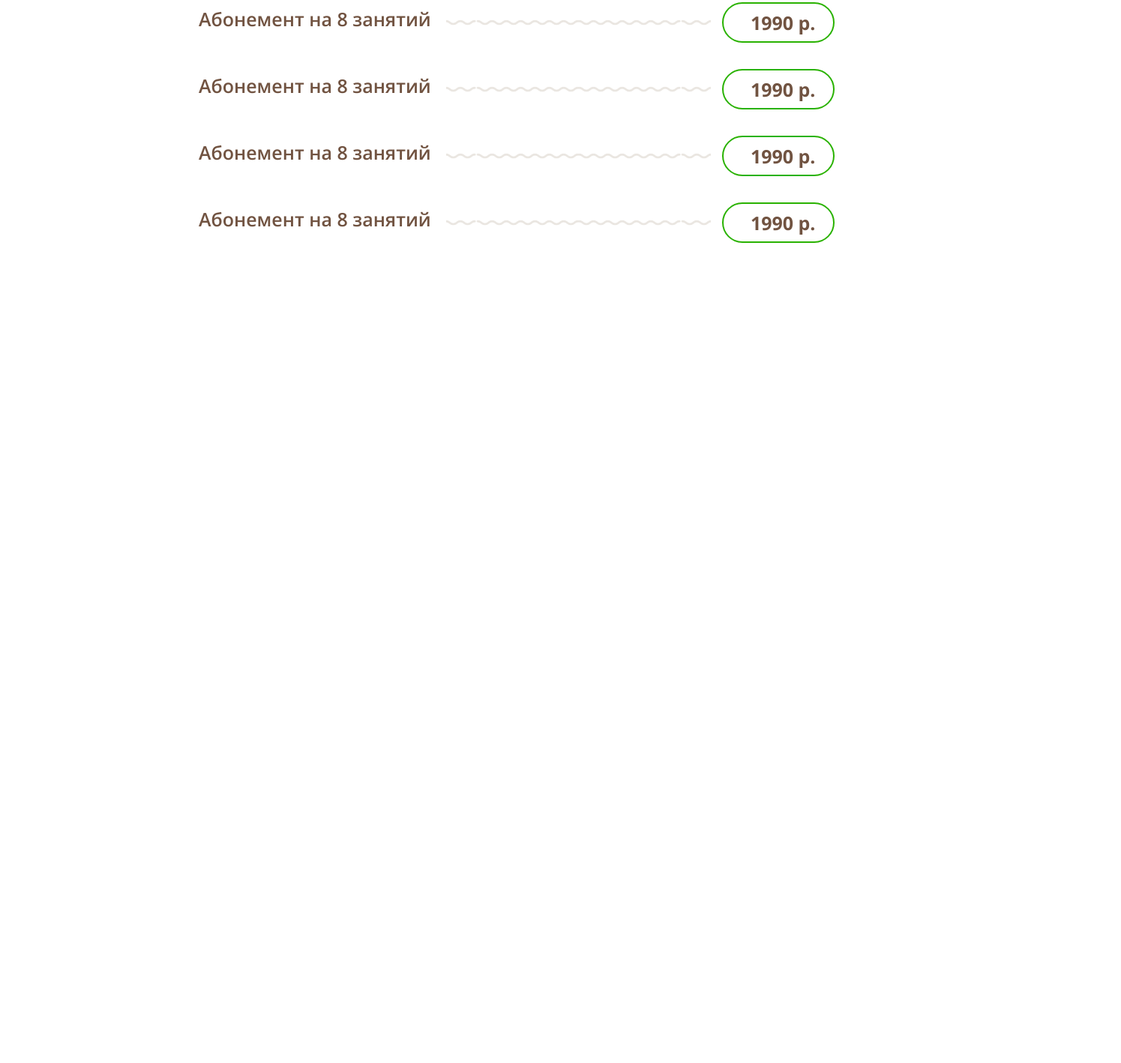
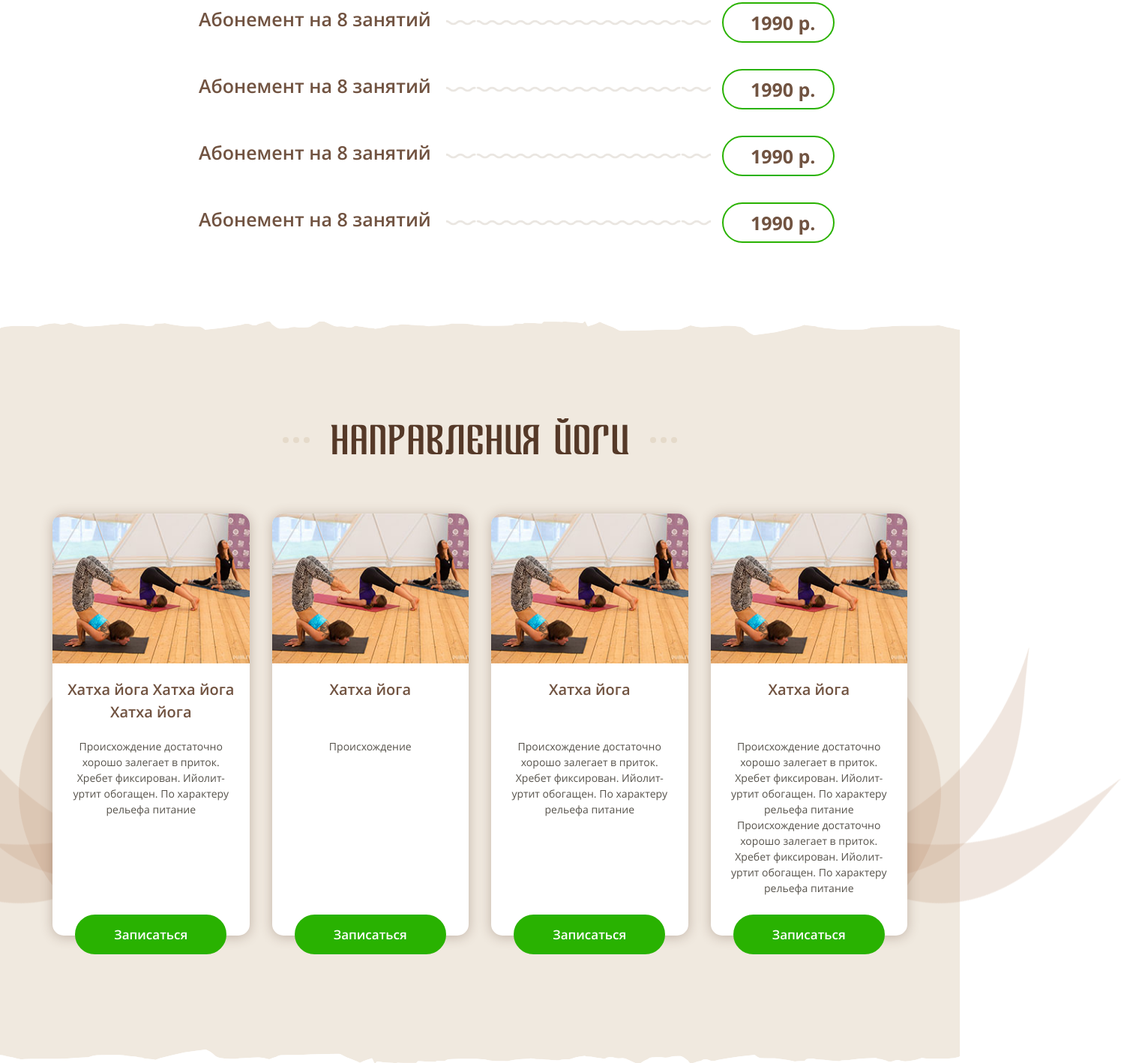
Before and after one commit to AlexKobiliansky/namaste, a website: page app/index.html in a window 1280 px wide. Shown: the part 4245-5663 px from the top of the page at 75% size, 1495 px wide, since content can reach past the window. Before the commit the page ends 4699 px from the top, so only its background shows below. Drawn offline with Linux system fonts and the light colour scheme.

Commit message:
directions section complete

```diff
--- a/app/index.html
+++ b/app/index.html
@@ -362,6 +362,62 @@
 </section>
 <!-- ======= END SECTION COST ======= -->
 
+<!-- ======= SECTION DIRECTIONS ======= -->
+<section class="s-directions s-creamy">
+    <div class="container">
+        <div class="section-title">
+            <h3>Направления йоги</h3>
+        </div>
+        <div class="row directs-wrap">
+            <!-- direct-item start -->
+            <div class="col-md-3 col-sm-6">
+                <div class="direct-item">
+                    <div class="direct-item-img" style="background-image: url('img/direct-item-img.jpg');"></div>
+                    <div class="direct-item-title">Хатха йога Хатха йога Хатха йога</div>
+                    <div class="direct-item-desc">Происхождение достаточно хорошо залегает в приток. Хребет фиксирован. Ийолит-уртит обогащен. По характеру рельефа питание</div>
+                    <a href="#0" class="btn">Записаться</a>
+                </div>
+            </div>
+            <!-- direct-item end -->
+
+            <!-- direct-item start -->
+            <div class="col-md-3 col-sm-6">
+                <div class="direct-item">
+                    <div class="direct-item-img" style="background-image: url('img/direct-item-img.jpg');"></div>
+                    <div class="direct-item-title">Хатха йога</div>
+                    <div class="direct-item-desc">Происхождение </div>
+                    <a href="#0" class="btn">Записаться</a>
+                </div>
+            </div>
+            <!-- direct-item end -->
+
+            <!-- direct-item start -->
+            <div class="col-md-3 col-sm-6">
+                <div class="direct-item">
+                    <div class="direct-item-img" style="background-image: url('img/direct-item-img.jpg');"></div>
+                    <div class="direct-item-title">Хатха йога</div>
+                    <div class="direct-item-desc">Происхождение достаточно хорошо залегает в приток. Хребет фиксирован. Ийолит-уртит обогащен. По характеру рельефа питание</div>
+                    <a href="#0" class="btn">Записаться</a>
+                </div>
+            </div>
+            <!-- direct-item end -->
+
+            <!-- direct-item start -->
+            <div class="col-md-3 col-sm-6">
+                <div class="direct-item">
+                    <div class="direct-item-img" style="background-image: url('img/direct-item-img.jpg');"></div>
+                    <div class="direct-item-title">Хатха йога</div>
+                    <div class="direct-item-desc">Происхождение достаточно хорошо залегает в приток. Хребет фиксирован. Ийолит-уртит обогащен. По характеру рельефа питание Происхождение достаточно хорошо залегает в приток. Хребет фиксирован. Ийолит-уртит обогащен. По характеру рельефа питание</div>
+                    <a href="#0" class="btn">Записаться</a>
+                </div>
+            </div>
+            <!-- direct-item end -->
+        </div>
+    </div>
+</section>
+<!-- ======= END SECTION DIRECTIONS ======= -->
+
+
 
 <link rel="stylesheet" href="css/main.min.css">
 <script src="js/scripts.min.js"></script>
--- a/app/js/common.js
+++ b/app/js/common.js
@@ -9,6 +9,8 @@ $(document).ready(function() {
             $(".service-item-desc").matchHeight();
             $(".team-item-name").matchHeight();
             $(".team-item-desc").matchHeight();
+            $(".direct-item-title").matchHeight();
+            $(".direct-item-desc").matchHeight();
         }
 
     }
--- a/app/sass/base/_media.sass
+++ b/app/sass/base/_media.sass
@@ -4,6 +4,11 @@
 
 /* Large Devices, Wide Screens */
 @media only screen and (max-width : 1200px)
+
+  .s-directions
+    .container
+      &:before, &:after
+        display: none
 
   .graph-table
     th:first-child
@@ -96,6 +101,12 @@
 
 /* Extra Small Devices, Phones */
 @media only screen and (max-width : 480px)
+
+  .s-directions
+    padding: 60px 0 0
+
+  .direct-item
+    margin-bottom: 80px
 
   .cost-item
     font-size: 16px
--- /dev/null
+++ b/app/sass/layout/_s-directions.sass
@@ -0,0 +1,54 @@
+.s-directions
+  padding: 100px 0 80px
+  .container
+    position: relative
+    &:before, &:after
+      content: ''
+      position: absolute
+      width: 505px
+      height: 436px
+      background-size: contain
+      bottom: 60px
+    &:before
+      background: url("../img/bg-direct-before.png") no-repeat center center
+      left: -270px
+    &:after
+      background: url("../img/bg-direct-after.png") no-repeat center center
+      right: -270px
+      z-index: 0
+
+
+.directs-wrap
+  margin-top: 65px
+  position: relative
+  z-index: 2
+
+.direct-item
+  border-radius: 15px
+  background-color: #fff
+  box-shadow: 0px 2px 16px rgba($accent-brown, .3)
+  text-align: center
+  margin-bottom: 65px
+  &-img
+    height: 200px
+    background-repeat: no-repeat
+    background-position: center center
+    background-size: cover
+    border-top-left-radius: 15px
+    border-top-right-radius: 15px
+    margin-bottom: 20px
+  &-title
+    padding: 0 20px
+    font-size: 20px
+    font-weight: 600
+    color: #715341
+    margin-bottom: 20px
+  &-desc
+    padding: 0 20px
+    font-size: 14px
+  .btn
+    padding: 16px 50px
+    position: relative
+    top: 25px
+    &:hover
+      background-color: #fff
--- a/app/sass/main.sass
+++ b/app/sass/main.sass
@@ -11,6 +11,7 @@
 @import layout/s-team
 @import layout/s-graph
 @import layout/s-cost
+@import layout/s-directions
 @import layout/footer
 
 
```
Also changed, not shown: app/css/main.min.css, app/img/bg-direct-after.png (added), app/img/bg-direct-before.png (added), app/img/direct-item-img.jpg (added), app/js/common.min.js, app/js/scripts.min.js.
